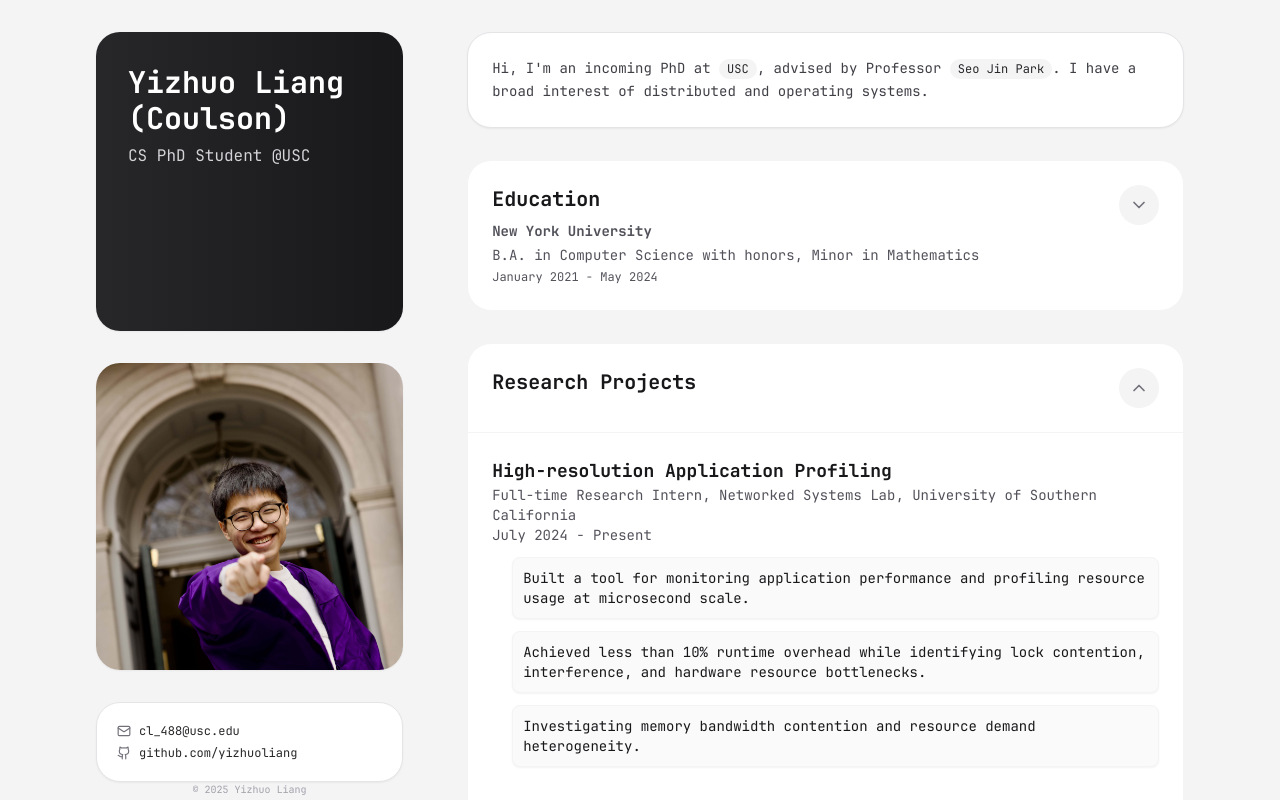
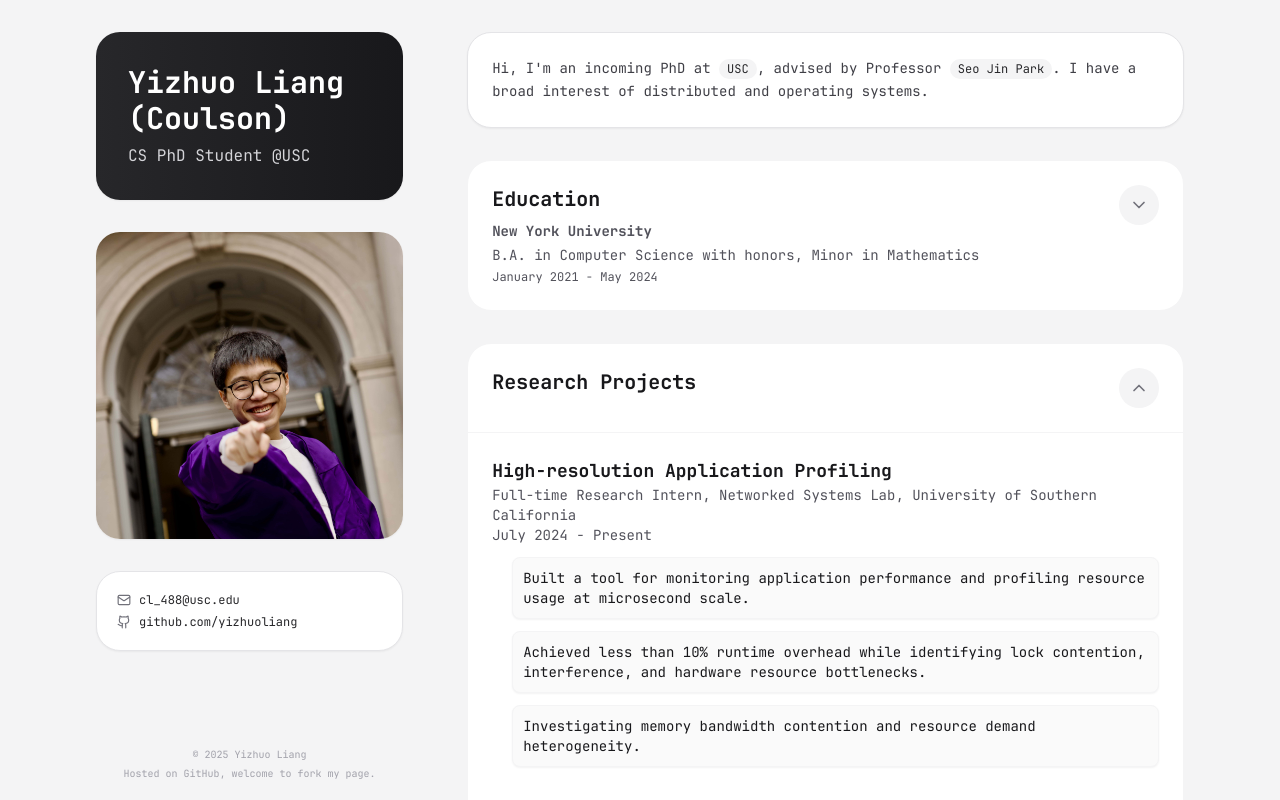
Before and after one commit to yizhuoliang/yizhuoliang.github.io, a Next.js app: page / in a window 1280 px wide. Shown: the top 800 px of the page. Built offline with nearby package versions, Linux system fonts and the light colour scheme.

Commit message:
fix footnote

```diff
--- a/app/page.tsx
+++ b/app/page.tsx
@@ -8,10 +8,11 @@ export default function Home() {
       <div className="mx-auto max-w-7xl px-4 sm:px-6 lg:px-8 xl:max-w-6xl">
         <div className="flex flex-col md:flex-row md:gap-16">
           {/* Left column: Namecard and Photo */}
-          <div className="md:w-[30%] md:sticky md:top-8 md:self-start md:flex md:flex-col md:h-screen">
-            <div className="flex flex-col gap-8 flex-grow">
+          <div className="md:w-[30%] md:sticky md:top-8 md:self-start">
+            <div className="flex flex-col h-full">
+              <div className="flex flex-col gap-8">
                 {/* Namecard */}
-              <Card className="flex-grow overflow-hidden bg-gradient-to-r from-zinc-800 to-zinc-900 shadow-lg border-none">
+                <Card className="overflow-hidden bg-gradient-to-r from-zinc-800 to-zinc-900 shadow-lg border-none">
                   <div className="p-8 text-white">
                     <h1 className="mb-2 text-3xl font-bold">Yizhuo Liang (Coulson)</h1>
                     <p className="text-zinc-300">CS PhD Student @USC</p>
@@ -48,11 +49,12 @@ export default function Home() {
               </div>
 
               {/* Footer with copyright */}
-            <div className="mt-8 md:mt-auto mb-4 text-center text-[10px] text-zinc-400">
+              <div className="hidden md:block mt-24 mb-4 text-center text-[10px] text-zinc-400">
                 <p>© 2025 Yizhuo Liang</p>
                 <p className="mt-1">
                   Hosted on GitHub, welcome to fork my <a href="https://github.com/yizhuoliang/yizhuoliang.github.io" className="hover:text-zinc-600 transition-colors">page</a>.
                 </p>
+              </div>
             </div>
           </div>
 
```
Lines whose indentation alone changed are shown as unchanged.
